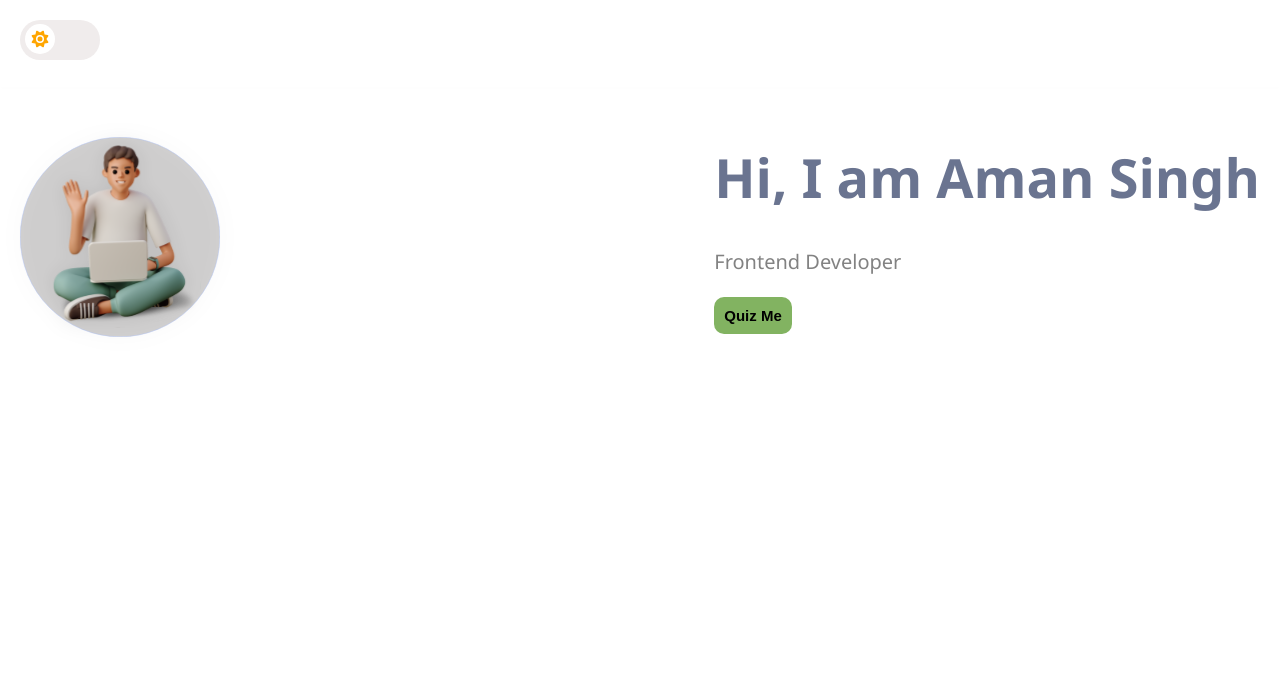
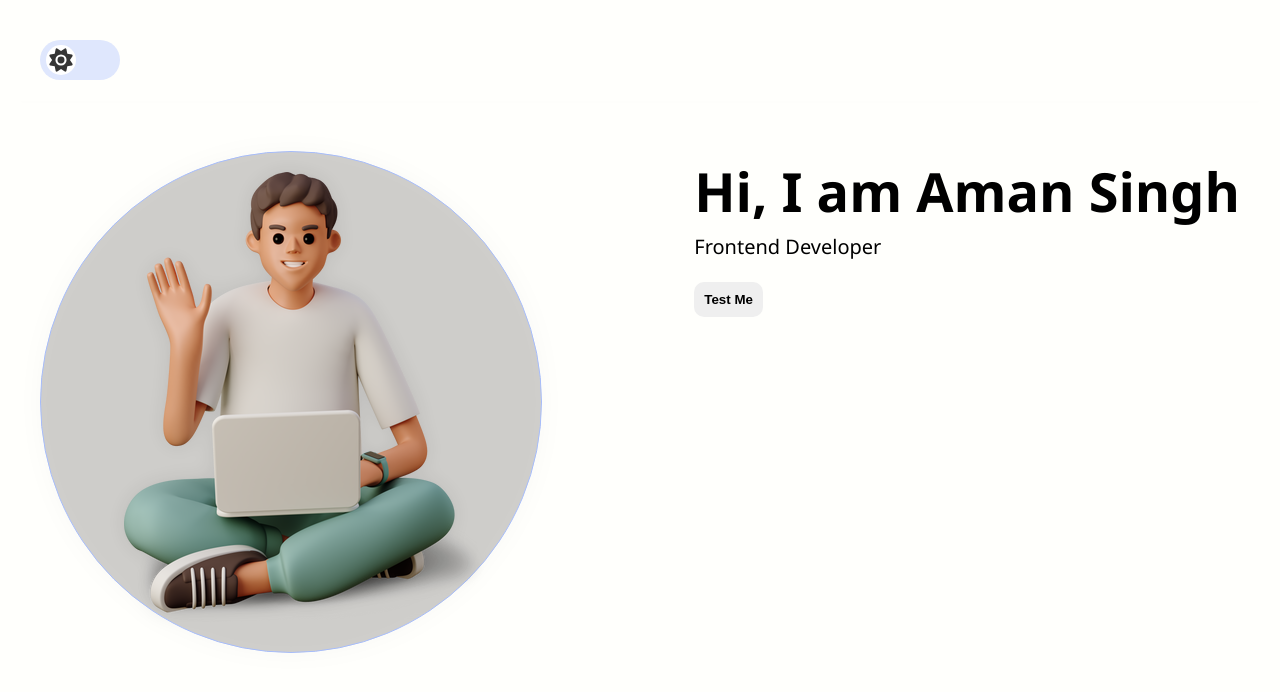
Before and after one commit to AmannSingh98/FoundationProjects, a React (Vite) app: page / in a window 1280 px wide. Shown: the top 692 px of the page. Built offline with nearby package versions, Linux system fonts and the light colour scheme.

Commit message:
Integrate Quiz App Modal

```diff
--- a/src/components/ThemeToggle/ThemeToggle.css
+++ b/src/components/ThemeToggle/ThemeToggle.css
@@ -5,28 +5,40 @@
   width: 80px;
   cursor: pointer;
   border-radius: 20px;
-  background-color: var(--toggle-button-color);
+  background-color: #dfe7fd;
   user-select: none;
 }
 
+.toggle-label:focus {
+  outline: #f8961e;
+}
+
 .toggle-input {
-  display: none;
+  /* display: none; */
+  opacity: 0;
+  width: 1px;
+  height: 1px;
 }
 
 .toggle-button {
   position: absolute;
   height: 30px;
   width: 30px;
-  left: 5px;
-  top: 4px;
+  left: 6px;
+  top: 5px;
   border-radius: 50%;
-  background-color: rgba(255, 255, 255, 1);
+  background-color: #ffffff;
   transition: transform 0.4s ease, background-color 0.4s ease;
+  padding: 2px 2px;
+}
+
+.toggle-input:focus + .toggle-button {
+  box-shadow: 0 0 0 5px #9bb1ff;
 }
 
 .toggle-input:checked + .toggle-button {
-  transform: translateX(40px);
-  background-color: rgba(219, 219, 219, 1);
+  transform: translateX(38px);
+  background-color: #ffffff;
 }
 
 .icon {
@@ -34,10 +46,16 @@
   top: 50%;
   left: 50%;
   transform: translate(-50%, -50%);
+  width: 25px;
+  height: 25px;
 }
 
 .sun {
-  color: orange;
+  color: #353535;
+}
+
+.moon {
+  color: #353535;
 }
 
 .horizontal-line {
--- a/src/components/ThemeToggle/ThemeToggle.tsx
+++ b/src/components/ThemeToggle/ThemeToggle.tsx
@@ -13,6 +13,7 @@ const ThemeToggle = () => {
           className="toggle-input"
           checked={isChecked}
           onChange={handleChange}
+          aria-label="Toggle button for dark mode"
         />
         <span className="toggle-button">
           {isChecked ? (
--- a/src/features/quiz-app/QuizModal.css
+++ b/src/features/quiz-app/QuizModal.css
@@ -1,11 +1,67 @@
+.modal-overlay {
+  position: fixed;
+  top: 0;
+  left: 0;
+  width: 100vw;
+  height: 100vh;
+  background-color: rgba(0, 0, 0, 0.4);
+  backdrop-filter: blur(8px);
+  z-index: 999;
+}
+
 .quiz-modal {
   position: fixed;
-  top: 50px;
-  right: 50px;
-  left: 50px;
-  bottom: 50px;
-  transform: translate(0, 0);
-  background-color: antiquewhite;
-  opacity: 0.8;
-  border-radius: 5px;
+  top: 50%;
+  left: 50%;
+  transform: translate(-50%, -50%);
+  border-radius: 8px;
+  background-color: var(--bg-inverse);
+  color: var(--text-color-inverse);
+  padding: 20px 15px;
+  box-shadow: 0 4px 10px rgba(0, 0, 0, 0.3);
+  opacity: 0.99;
+  width: 500px;
+  margin: 0 auto;
+  display: flex;
+  flex-direction: column;
+  z-index: 1000;
 }
+
+.intro-text {
+  text-align: center;
+  margin-bottom: 15px;
+}
+
+label {
+  text-align: center;
+}
+
+input {
+  padding: 10px 15px;
+  border-radius: 10px;
+  margin-bottom: 10px;
+  border: none;
+  width: 60%;
+  font-size: 20px;
+}
+
+input::placeholder {
+  font-size: 18px;
+}
+
+input:focus {
+  outline: 2px solid var(--outline-color);
+}
+
+.quiz-button-container {
+  display: flex;
+  justify-content: center;
+  gap: 10px;
+  margin-top: 10px;
+}
+
+@media (max-width: 700px) {
+  .quiz-modal {
+    width: 350px;
+  }
+}
--- a/src/features/quiz-app/QuizModal.tsx
+++ b/src/features/quiz-app/QuizModal.tsx
@@ -1,10 +1,81 @@
+import { useEffect, useRef, useState } from 'react'
 import './QuizModal.css'
+import { data } from './data.ts'
+const QuizModal = ({ handleModal }) => {
+  const [time, setTime] = useState('')
+  const [quiz, setQuiz] = useState(false)
+  const inputRef = useRef(null)
 
-const QuizModal = () => {
+  const handleChange = (e: React.ChangeEvent<HTMLInputElement>) => {
+    const value = e.target.value
+    if (/^\d*$/.test(value)) {
+      setTime(value)
+    }
+  }
+
+  const handleStart = () => {
+    if (!time || isNaN(time) || Number(time) <= 0 || Number(time) > 60) {
+      alert('Please enter a valid number of seconds.')
+      return
+    }
+    setQuiz(true)
+  }
+  const handleCancel = () => {
+    handleModal(false)
+  }
+
+  useEffect(() => {
+    if (inputRef.current) {
+      inputRef.current.focus()
+    }
+  }, [])
+
   return (
-    <div className="quiz-modal">
-      <div>Quiz Modal in new folder</div>
-    </div>
+    <>
+      <div className="modal-overlay"></div>
+      {quiz ? (
+        <div className="quiz-modal">
+          <h2>Quiz App</h2>
+          {data.map(val => (
+            <div>
+              <span>{val.question}</span>
+              <li>
+                {val.answers.map(v => {
+                  return (
+                    <div>
+                      <span>{v.solution}</span>
+                    </div>
+                  )
+                })}
+              </li>
+            </div>
+          ))}
+        </div>
+      ) : (
+        <div className="quiz-modal">
+          <h2 className="intro-text">Welcome to the Quiz</h2>
+          <label>
+            <input
+              type="number"
+              value={time}
+              ref={inputRef}
+              onChange={handleChange}
+              required
+              placeholder="Time/Question (<= 60 Sec)"
+            />
+          </label>
+
+          <div className="quiz-button-container">
+            <button className="start-button" onClick={handleStart}>
+              Start Quiz
+            </button>
+            <button className="cancel-button" onClick={handleCancel}>
+              Cancel
+            </button>
+          </div>
+        </div>
+      )}
+    </>
   )
 }
 
--- /dev/null
+++ b/src/features/quiz-app/data.ts
@@ -0,0 +1,59 @@
+export const data = [
+  {
+    id: 1,
+    question: 'what is my favourite sports',
+    answers: [
+      {
+        solution: 'basketball'
+      },
+      {
+        solution: 'Football'
+      },
+      {
+        solution: 'Cricket'
+      },
+      {
+        solution: 'Swimming'
+      }
+    ],
+    answer: 'basketball'
+  },
+  {
+    id: 2,
+    question: 'what is my Home name',
+    answers: [
+      {
+        solution: 'Sailab'
+      },
+      {
+        solution: 'Rishabh'
+      },
+      {
+        solution: 'Singh saab'
+      },
+      {
+        solution: 'Rooo'
+      }
+    ],
+    answer: 'rishabh'
+  },
+  {
+    id: 1,
+    question: 'what is my favourite cartoon',
+    answers: [
+      {
+        solution: 'doraemon'
+      },
+      {
+        solution: 'shin chan'
+      },
+      {
+        solution: 'family man'
+      },
+      {
+        solution: 'Swimming'
+      }
+    ],
+    answer: 'doraemon'
+  }
+]
--- a/src/features/resume/Resume.css
+++ b/src/features/resume/Resume.css
@@ -1,14 +1,12 @@
 h1 {
   font-size: 54px;
   font-weight: var(--font-weight-medium);
-  color: rgba(69, 81, 116, 0.8);
-  margin-bottom: 29px;
+  margin-bottom: 0px;
 }
 
 p {
   font-weight: var(--font-weight-light);
   font-size: 20px;
-  color: rgba(130, 130, 130, 1);
 }
 
 .profile-icon {
@@ -26,15 +24,7 @@ img {
 }
 
 .quiz-button {
-  border: none;
-  padding: 10px 10px;
   margin-top: 20px;
-  border-radius: 10px;
-  cursor: pointer;
-  background-color: rgb(130, 179, 97);
-  user-select: none;
-  font-weight: 700;
-  font-size: 15px;
 }
 
 @media (width <= 1080px) {
--- a/src/features/resume/Resume.tsx
+++ b/src/features/resume/Resume.tsx
@@ -4,30 +4,26 @@ import './Resume.css'
 import QuizModal from '../quiz-app/QuizModal'
 const Resume = () => {
   const [modal, setModal] = useState(false)
-  const handleClick = () => {
-    console.log('button clicked')
-  }
+
+  // const handleClick = (): void => {
+  //   console.log('button clicked')
+  // }
 
   return (
     <>
       <section className="secondary-container">
         <figure className="profile-icon">
-          <img
-            src={ProfileMain}
-            alt="Developer Animated Image"
-            width={200}
-            height={200}
-          />
+          <img src={ProfileMain} alt="" />
         </figure>
         <div className="profile-into">
           <h1>Hi, I am Aman Singh</h1>
           <p>Frontend Developer</p>
           <button className="quiz-button" onClick={() => setModal(true)}>
-            Quiz Me
+            Test Me
           </button>
         </div>
       </section>
-      {modal && <QuizModal />}
+      {modal && <QuizModal handleModal={setModal} />}
     </>
   )
 }
--- a/src/globals.css
+++ b/src/globals.css
@@ -4,23 +4,45 @@
   --font-weight-light: 500;
   --font-weight-medium: 700;
   --border-shadow-color: rgba(0, 0, 0, 0.1);
+  background-color: var(--bg);
+  color: var(--text-color);
 }
 
 * {
   padding: 0px;
   margin: 0px;
+  box-sizing: border-box;
 }
 
 [data-theme='dark'] {
-  background-color: rgba(219, 219, 219, 1);
-  --toggle-button-color: rgb(0, 0, 0, 0.4);
+  --bg: #2b2d42;
+  --text-color: #edf2f4;
+  --bg-inverse: #fffffc;
+  --text-color-inverse: #2b2d42;
+  --outline-color: #2b2d42;
 }
 
 [data-theme='light'] {
-  background-color: rgba(255, 255, 255, 1);
-  --toggle-button-color: rgb(240, 236, 236);
+  --bg: #fffffc;
+  ---text-color: #2b2d42;
+  --bg-inverse: #2b2d42;
+  --text-color-inverse: #edf2f4;
+  --outline-color: orange;
 }
 
 .main {
-  padding: 20px;
+  padding: 40px;
 }
+
+button {
+  padding: 10px 10px;
+  text-align: center;
+  border-radius: 10px;
+  border: none;
+  font-weight: var(--font-weight-medium);
+  cursor: pointer;
+}
+
+button:focus {
+  outline: 2px solid var(--outline-color);
+}
--- a/src/hooks/useDarkMode.ts
+++ b/src/hooks/useDarkMode.ts
@@ -4,7 +4,6 @@ const useDarkMode = () => {
   const [isDarkMode, setIsDarkMode] = useState(false)
 
   const handleTheme = (e: React.ChangeEvent<HTMLInputElement>) => {
-    console.log(e.target.checked)
     setIsDarkMode(e.target.checked)
   }
 
```
